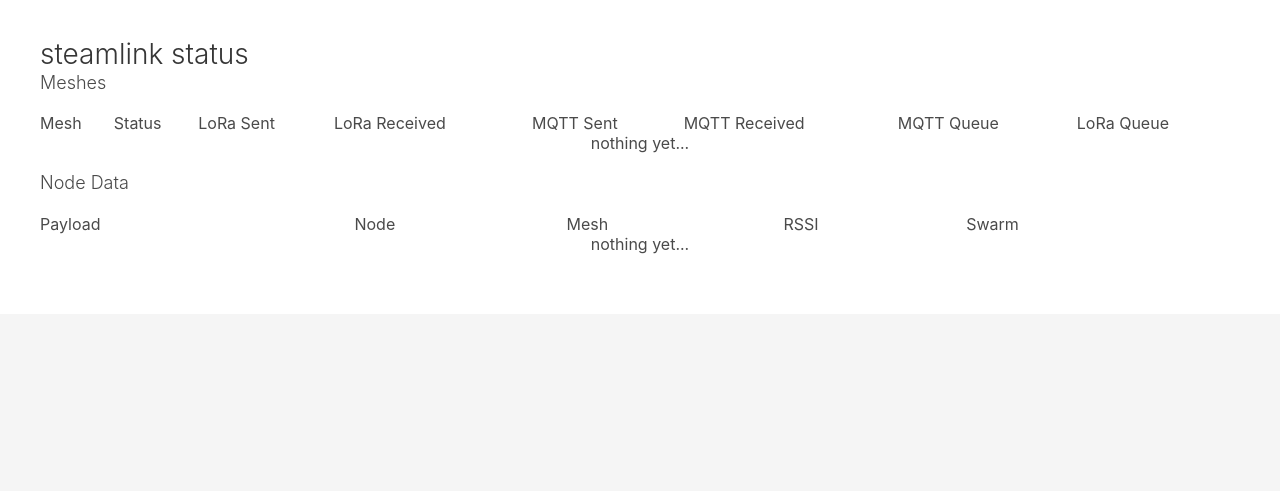
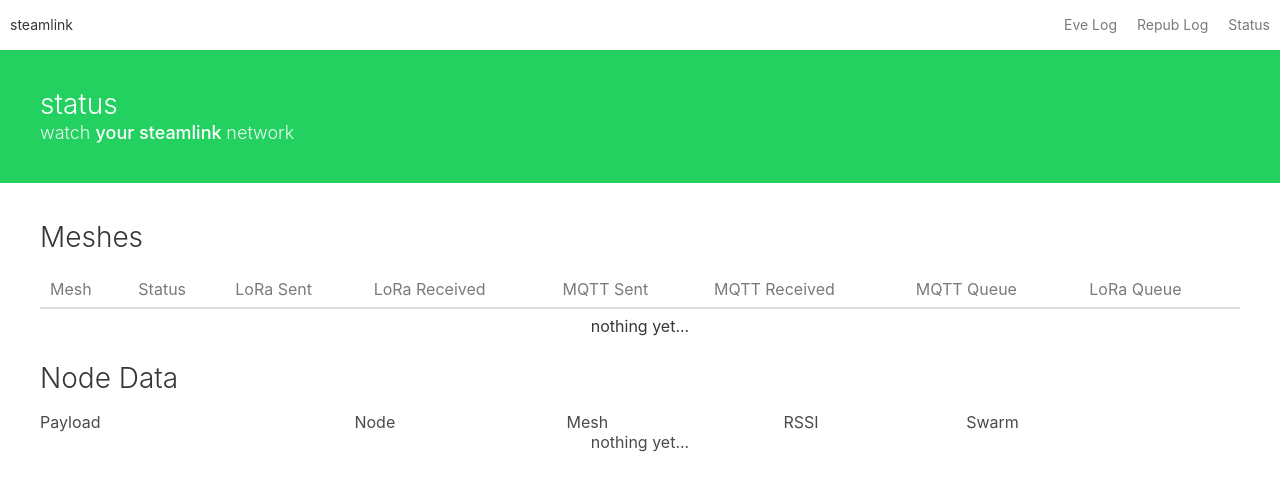
Before and after one commit to steamlink/build-test, a Python web app: template store/eve-demo/templates/status.html in a window 1280 px wide. Shown: the top 491 px of the page. Run offline with Jinja, Linux system fonts and the light colour scheme; the template is opened without the code that fills it, so the values that code supplies are empty; some libraries are stand-ins or nearby versions.

Commit message:
make multiple dynamic tables work, loose jsfiffle.js

```diff
--- a/store/eve-demo/static/jsfiddle.js
+++ /dev/null
@@ -1,84 +0,0 @@
-var dynamicTable = (function() {
-
-    var _tableId, _table,
-        _fields, _headers,
-        _defaultText;
-
-    /** Builds the row with columns from the specified names.
-     *  If the item parameter is specified, the memebers of the names array will be used as property names of the item; otherwise they will be directly parsed as text.
-     */
-    function _buildRowColumns(names, item) {
-        var row = '<tr>';
-        if (names && names.length > 0)
-        {
-            $.each(names, function(index, name) {
-                var c = item ? item[name+''] : name;
-                row += '<td>' + c + '</td>';
-            });
-        }
-        row += '<tr>';
-        return row;
-    }
-
-    /** Builds and sets the headers of the table. */
-    function _setHeaders() {
-        // if no headers specified, we will use the fields as headers.
-        _headers = (_headers == null || _headers.length < 1) ? _fields : _headers;
-        var h = _buildRowColumns(_headers);
-        if (_table.children('thead').length < 1) _table.prepend('<thead></thead>');
-        _table.children('thead').html(h);
-    }
-
-    function _setNoItemsInfo() {
-        if (_table.length < 1) return; //not configured.
-        var colspan = _headers != null && _headers.length > 0 ?
-            'colspan="' + _headers.length + '"' : '';
-        var content = '<tr class="no-items"><td ' + colspan + ' style="text-align:center">' +
-            _defaultText + '</td></tr>';
-        if (_table.children('tbody').length > 0)
-            _table.children('tbody').html(content);
-        else _table.append('<tbody>' + content + '</tbody>');
-    }
-
-    function _removeNoItemsInfo() {
-        var c = _table.children('tbody').children('tr');
-        if (c.length == 1 && c.hasClass('no-items')) _table.children('tbody').empty();
-    }
-
-    return {
-        /** Configres the dynamic table. */
-        config: function(tableId, fields, headers, defaultText) {
-            _tableId = tableId;
-            _table = $('#' + tableId);
-            _fields = fields || null;
-            _headers = headers || null;
-            _defaultText = defaultText || 'No items to list...';
-            _setHeaders();
-            _setNoItemsInfo();
-            return this;
-        },
-        /** Loads the specified data to the table body. */
-        load: function(data, append) {
-            if (_table.length < 1) return; //not configured.
-            _setHeaders();
-            _removeNoItemsInfo();
-            if (data && data.length > 0) {
-                var rows = '';
-                $.each(data, function(index, item) {
-                    rows += _buildRowColumns(_fields, item);
-                });
-                var mthd = append ? 'append' : 'html';
-                _table.children('tbody')[mthd](rows);
-            }
-            else {
-                _setNoItemsInfo();
-            }
-            return this;
-        },
-        /** Clears the table body. */
-        clear: function() {
-            _setNoItemsInfo();
-            return this;
-        }
-    };
-}());
--- a/store/eve-demo/templates/status.html
+++ b/store/eve-demo/templates/status.html
@@ -5,66 +5,165 @@
 	   src="https://code.jquery.com/jquery-3.1.1.min.js"
 	   integrity="sha256-hVVnYaiADRTO2PzUGmuLJr8BLUSjGIZsDYGmIJLv2b8="
 	   crossorigin="anonymous"></script>
-	<script src="/static/jsfiddle.js"> </script>
+
+ 	<script type="text/javascript">
+		function dynamicTable() {
+
+		    var _tableId, _table,
+		        _fields, _headers,
+		        _defaultText;
+
+		    /** Builds the row with columns from the specified names.
+		     *  If the item parameter is specified, the memebers of the names array will be used as property names of the item; otherwise they will be directly parsed as text.
+		     */
+		    function _buildRowColumns(names, item) {
+		        var row = '<tr>';
+		        if (names && names.length > 0)
+		        {
+		            $.each(names, function(index, name) {
+		                var c = item ? item[name+''] : name;
+		                row += '<td>' + c + '</td>';
+		            });
+		        }
+		        row += '<tr>';
+		        return row;
+		    }
+
+		    /** Builds and sets the headers of the table. */
+		    function _setHeaders() {
+		        // if no headers specified, we will use the fields as headers.
+		        _headers = (_headers == null || _headers.length < 1) ? _fields : _headers;
+		        var h = _buildRowColumns(_headers);
+		        if (_table.children('thead').length < 1) _table.prepend('<thead></thead>');
+		        _table.children('thead').html(h);
+		    }
+
+		    function _setNoItemsInfo() {
+		        if (_table.length < 1) return; //not configured.
+		        var colspan = _headers != null && _headers.length > 0 ?
+		            'colspan="' + _headers.length + '"' : '';
+		        var content = '<tr class="no-items"><td ' + colspan + ' style="text-align:center">' +
+		            _defaultText + '</td></tr>';
+		        if (_table.children('tbody').length > 0)
+		            _table.children('tbody').html(content);
+		        else _table.append('<tbody>' + content + '</tbody>');
+		    }
+
+		    function _removeNoItemsInfo() {
+		        var c = _table.children('tbody').children('tr');
+		        if (c.length == 1 && c.hasClass('no-items')) _table.children('tbody').empty();
+		    }
+
+		    return {
+		        /** Configres the dynamic table. */
+		        config: function(tableId, fields, headers, defaultText) {
+		            _tableId = tableId;
+		            _table = $('#' + tableId);
+		            _fields = fields || null;
+		            _headers = headers || null;
+		            _defaultText = defaultText || 'No items to list...';
+		            _setHeaders();
+		            _setNoItemsInfo();
+		            return this;
+		        },
+		        /** Loads the specified data to the table body. */
+		        load: function(data, append) {
+		            if (_table.length < 1) return; //not configured.
+		            _setHeaders();
+		            _removeNoItemsInfo();
+		            if (data && data.length > 0) {
+		                var rows = '';
+		                $.each(data, function(index, item) {
+		                    rows += _buildRowColumns(_fields, item);
+		                });
+		                var mthd = append ? 'append' : 'html';
+		                _table.children('tbody')[mthd](rows);
+		            }
+		            else {
+		                _setNoItemsInfo();
+		            }
+		            return this;
+		        },
+		        /** Clears the table body. */
+		        clear: function() {
+		            _setNoItemsInfo();
+		            return this;
+		        }
+		    };
+		};
+	</script>
+	<script type="text/javascript" src="//cdnjs.cloudflare.com/ajax/libs/socket.io/1.4.5/socket.io.min.js"></script>
 	<link rel="stylesheet" type="text/css" href="/static/bulma.css">
   </head>
   <body>
 
+    <nav class="nav">
+      <div class="nav-left">
+        <a href = "/" class="nav-item">
+          steamlink
+        </a>
+      </div>
 
-	<section class="hero">
-	  <div class="hero-body">
-		<div class="container">
-		  <h1 class="title"> steamlink status </h1>
+      <!-- This "nav-menu" is hidden on mobile -->
+      <!-- Add the modifier "is-active" to display it on mobile -->
+      <div class="nav-right nav-menu">
+        <a href="/static/evelog.html" class="nav-item">
+          Eve Log
+        </a>
+        <a href="/static/republog.html" class="nav-item">
+          Repub Log
+        </a>
+        <a href="/status" class="nav-item">
+          Status
+        </a>
+      </div>
+    </nav>
 
-		  <h2 class="subtitle">Meshes</h2>
-		  <table id="mesh-status-table"></table>
+    <section class="hero is-success">
+      <div class="hero-body">
+        <div class="container">
+          <p class="title">
+            status
+          </p>
+          <p class="subtitle">
+            watch
+            <strong>
+              your steamlink
+            </strong>
+            network
+          </p>
+        </div>
+      </div>
+    </section>
 
-		  <br />
-		  <h2 class="subtitle">Node Data</h2>
+    <section class="section">
+      <div class="container" id="app_transforms">
+        <div class="nocolumns">
+
+		  <h2 class="title">Meshes</h2>
+		  <p />
+		  <table class="mesh_list table" id="mesh-status-table"></table>
+
+		  <p />
+		  <h2 class="title">Node Data</h2>
 		  <table id="node-data-table"></table>
 
-		  <br />
+		  <p />
 		</div>
 	  </div>
 	</section>
 
-	<script type="text/javascript" src="//cdnjs.cloudflare.com/ajax/libs/socket.io/1.4.5/socket.io.min.js"></script>
 
 	<script type="text/javascript">
-		function clone(obj) {
-			if (null == obj || "object" != typeof obj) return obj;
-			var copy = obj.constructor();
-			for (var attr in obj) {
-				if (obj.hasOwnProperty(attr)) copy[attr] = obj[attr];
-			}
-			return copy;
-		};
-
-		Function.prototype.clone = function() {
-			var cloneObj = this;
-			if(this.__isClone) {
-			  cloneObj = this.__clonedFrom;
-			}
-
-			var temp = function() { return cloneObj.apply(this, arguments); };
-			for(var key in this) {
-				temp[key] = this[key];
-			}
-
-			temp.__isClone = true;
-			temp.__clonedFrom = cloneObj;
-
-			return temp;
-		};
-		window.onload = function() {
+		$(document).ready(function(e) {
 			var url = "https://" + document.domain + ":" + location.port;
-			var node_tableDyn = clone(dynamicTable);
-			var node_table = node_tableDyn.config('node-data-table',
+			var node_dyntable = dynamicTable();
+			var node_table = node_dyntable.config('node-data-table',
 			   ['payload', '_node_id', '_mesh', '_rssi', '_sl_id'],
 			   ['Payload', 'Node','Mesh','RSSI','Swarm'],
 			   'nothing yet...');
-			var mesh_tableDyn = clone(dynamicTable);
-			var mesh_table = mesh_tableDyn.config('mesh-status-table',
+			var mesh_dyntable = dynamicTable();
+			var mesh_table = mesh_dyntable.config('mesh-status-table',
 			   ['mesh', 'status','slsent','slreceived','mqttsent',
 				'mqttreceived','mqttqcount','loraqcount'],
 			   ['Mesh', 'Status','LoRa Sent','LoRa Received','MQTT Sent',
@@ -74,7 +173,7 @@
 			var socket = io.connect(url + "/sl");
 			socket.on('msg', function(msg) {
 				console.log("msg:", msg);
-				if ('nodes' in msg) {
+				if ('node' in msg) {
 					console.log("nodes...");
 					node_table.load(msg.node[0]);
 				};
@@ -83,7 +182,7 @@
 					console.log("meshes...");
 				};
 			});
-		}
+		});
 	</script>
 
 </html>
--- a/store/repub/steam.py
+++ b/store/repub/steam.py
@@ -369,8 +369,8 @@ def write_stats_data(what):
 		print("not sent",msg)
 		sys.exit(1)
 
-	dbgprint(1, 'write_stats_data: writing %s' % data)
 	message = bytes("%s|%s" % (what, json.dumps(data)), 'UTF-8')
+	dbgprint(3, 'write_stats_data: writing %s' % message)
 	sock.sendall(message)
 
 
```
